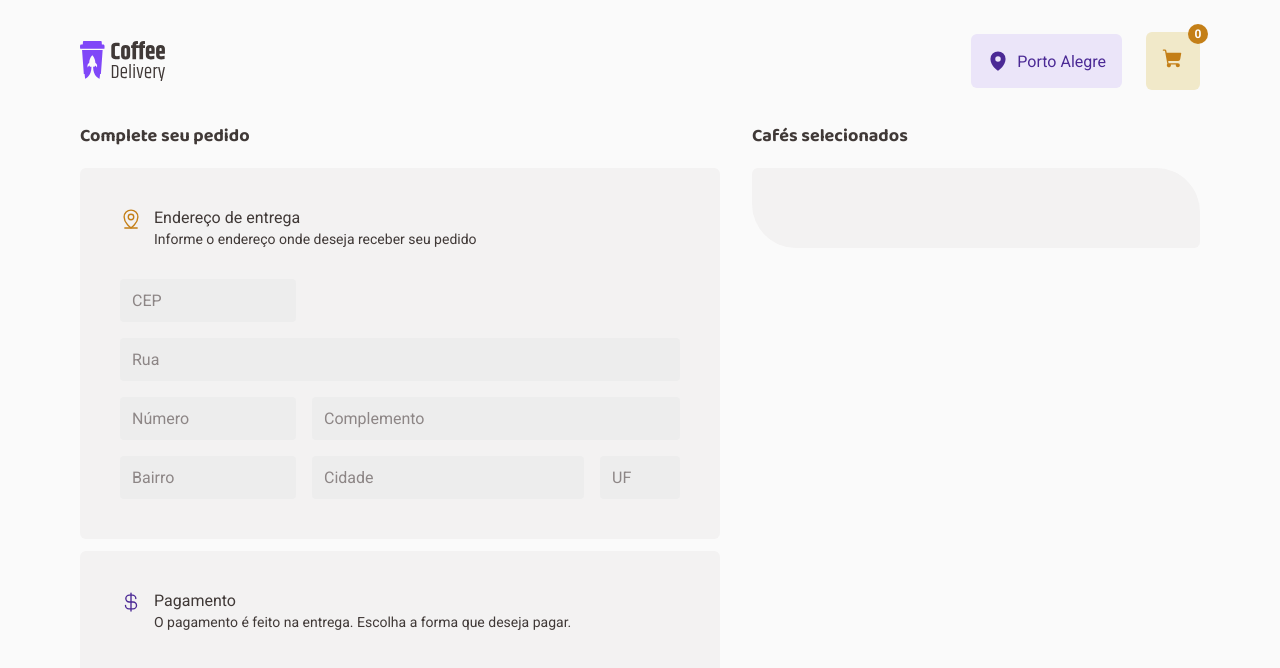
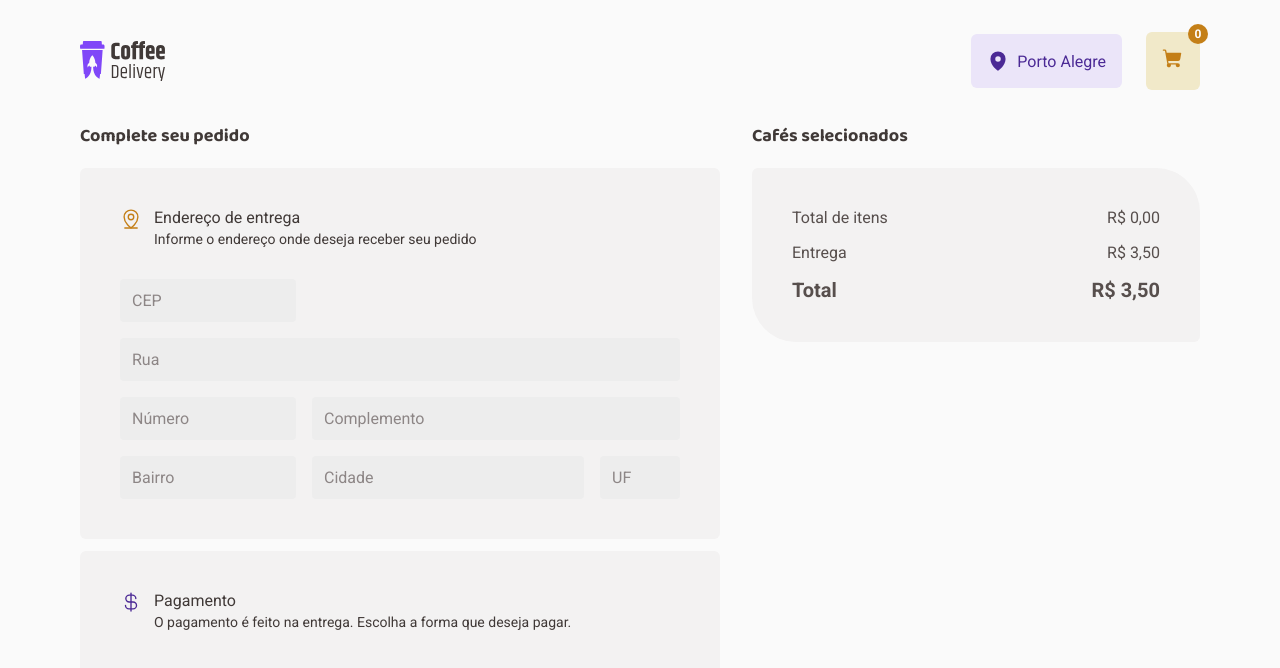
Before and after one commit to duartels/coffee-delivery-challenge, a React (Vite) app: page /checkout in a window 1280 px wide. Shown: the top 668 px of the page. Built offline with nearby package versions, Linux system fonts and the light colour scheme.

Commit message:
finish products total component and integrate on product list

```diff
--- a/src/pages/Checkout/components/ProductList/index.tsx
+++ b/src/pages/Checkout/components/ProductList/index.tsx
@@ -1,5 +1,6 @@
 import { useCart } from '../../../../hooks/useCart'
 import { ProductItem } from '../ProductItem'
+import { ProductsTotal } from '../ProductsTotal'
 import { Container, ProductListContainer } from './styles'
 
 export const ProductList = () => {
@@ -13,6 +14,8 @@ export const ProductList = () => {
         {cart.map((product) => (
           <ProductItem key={product.id} product={product} />
         ))}
+
+        <ProductsTotal />
       </ProductListContainer>
     </Container>
   )
--- /dev/null
+++ b/src/pages/Checkout/components/ProductsTotal/index.tsx
@@ -0,0 +1,36 @@
+import { useCart } from '../../../../hooks/useCart'
+import { Container, InfoTotal } from './styles'
+
+const TOTAL_DELIVERY = 3.5
+const TOTAL_DELIVERY_FORMATTED = TOTAL_DELIVERY.toFixed(2).replace('.', ',')
+
+export const ProductsTotal = () => {
+  const { cart } = useCart()
+
+  const totalItens = cart.reduce((acc, product) => {
+    return acc + product.price * product.amount
+  }, 0)
+  const totalItensFormatted = totalItens.toFixed(2).replace('.', ',')
+
+  const total = totalItens + TOTAL_DELIVERY
+  const totalFormatted = total.toFixed(2).replace('.', ',')
+
+  return (
+    <Container>
+      <InfoTotal>
+        <p>Total de itens</p>
+        <p>R$ {totalItensFormatted}</p>
+      </InfoTotal>
+
+      <InfoTotal>
+        <p>Entrega</p>
+        <p>R$ {TOTAL_DELIVERY_FORMATTED}</p>
+      </InfoTotal>
+
+      <InfoTotal strong>
+        <p>Total</p>
+        <p>R$ {totalFormatted}</p>
+      </InfoTotal>
+    </Container>
+  )
+}
--- /dev/null
+++ b/src/pages/Checkout/components/ProductsTotal/styles.ts
@@ -0,0 +1,20 @@
+import styled from 'styled-components'
+
+export const Container = styled.div`
+  display: flex;
+  flex-direction: column;
+  gap: 1rem;
+`
+
+type InfoTotalProps = {
+  strong?: boolean
+}
+
+export const InfoTotal = styled.div<InfoTotalProps>`
+  display: flex;
+  justify-content: space-between;
+  align-items: center;
+
+  font: ${({ strong }) => (strong ? '700 1.25rem' : '400 1rem')} 'Roboto',
+    sans-serif;
+`
```
